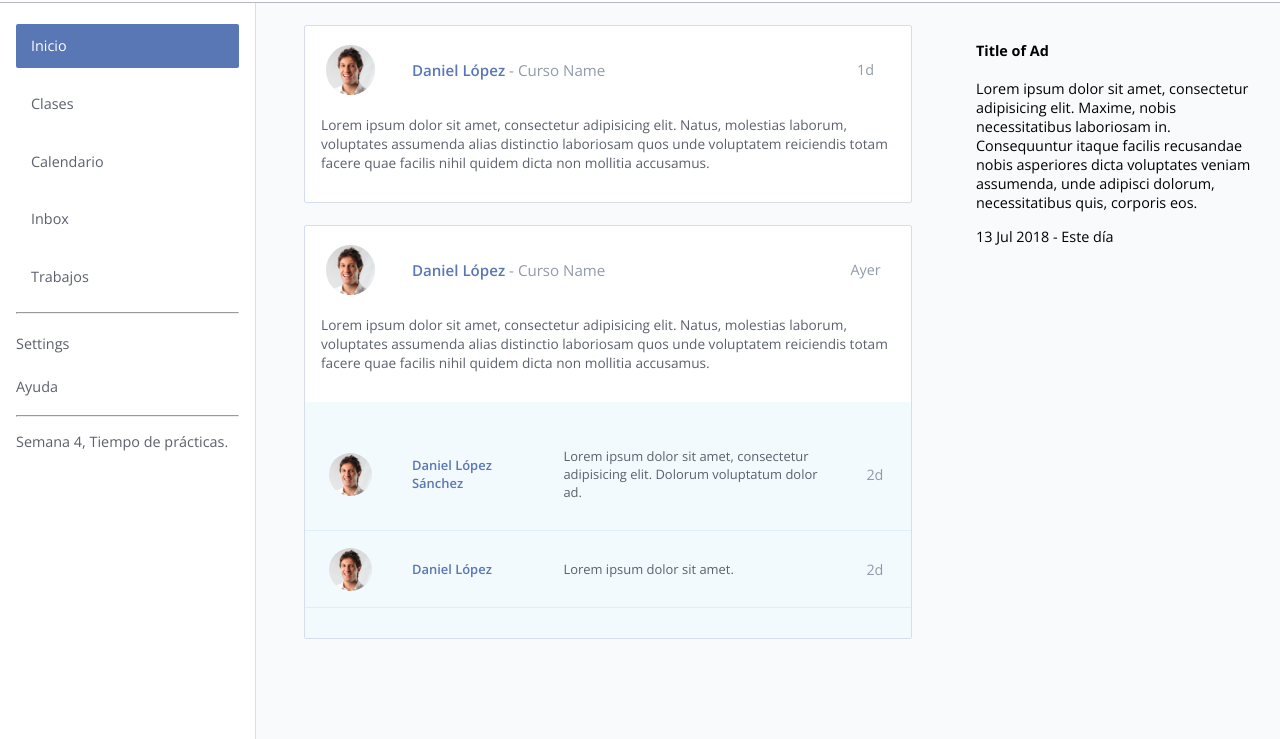
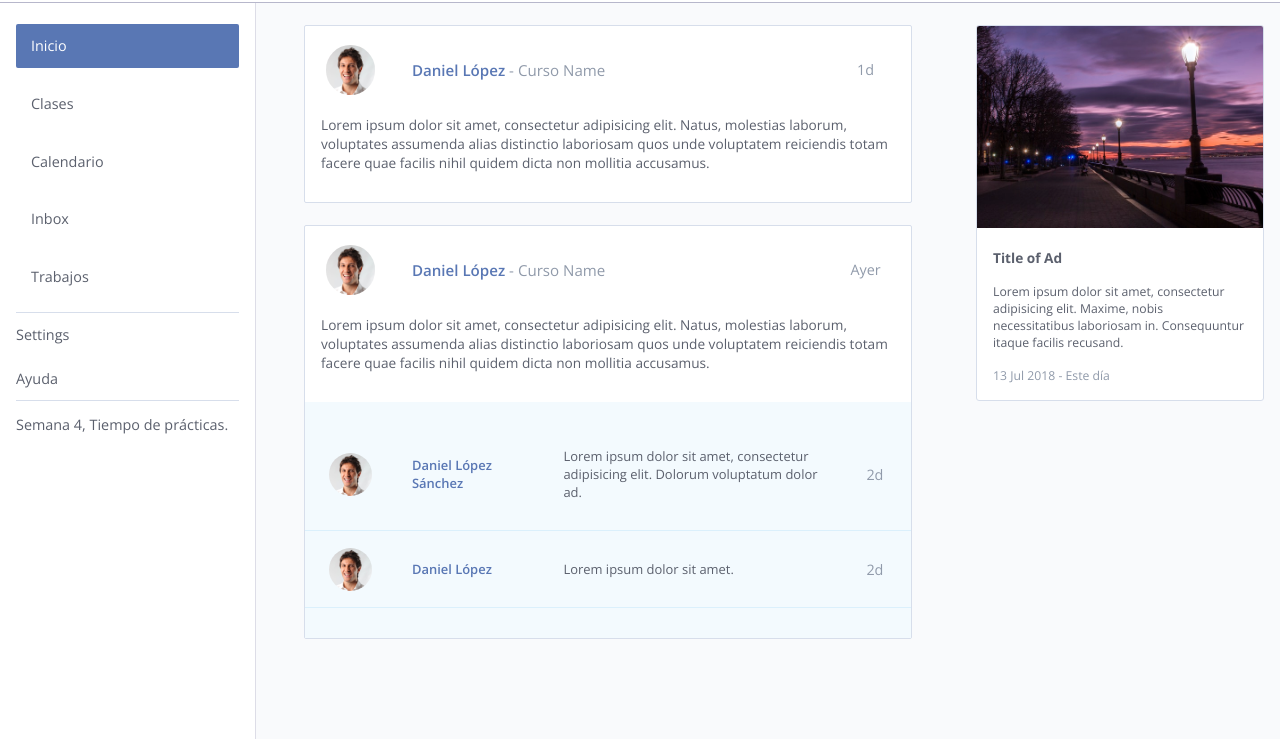
Before and after one commit to dlopez525/easyApp, a plain HTML site: page index.html in a window 1280 px wide. Shown: the part 61-800 px from the top of the page. Drawn offline with nearby package versions, Linux system fonts and the light colour scheme.

Commit message:
Ad listos

```diff
--- a/assets/scss/components/easy/_menubar.scss
+++ b/assets/scss/components/easy/_menubar.scss
@@ -12,10 +12,6 @@
   background: #fff;
   color: $gris3;
   transition: .2s all;
-
-  hr {
-    color: $bg;
-  }
 
   @include to(l) {
     box-shadow: 0px 0px 3px $gris;
@@ -33,6 +29,7 @@
   list-style: none;
   padding: 0;
   margin: 0;
+  border-bottom: 1px solid darken($bg, 10%);
 }
 
 .main-menu {
--- a/assets/scss/components/easy/_sidebar.scss
+++ b/assets/scss/components/easy/_sidebar.scss
@@ -1,3 +1,61 @@
 .sidebar {
   @include edItem(100,100,25);
+
+  padding-top: 1.5em;
 }
+
+.ad {
+  @include edContainer;
+  max-width: 400px;
+  margin-bottom: 1.5em;
+  background: #fff;
+  border: 1px solid darken($bg, 10%);
+  border-radius: 3px;
+  overflow: hidden;
+
+  &__head {
+    @include edItem(100,100,100);
+    @include padding(0);
+  }
+
+  &__body {
+    @include edItem(100,100,100);
+
+    padding-top: $gutter;
+    padding-bottom: $gutter;
+    color: $gris3;
+
+    &__title {
+      font-weight: $semibold;
+      font-size: .95em;
+
+      h4 {
+        margin: 0;
+      }
+    }
+
+    &__content {
+      font-size: .85em;
+      padding-top: $gutter;
+
+      p {
+        margin: 0;
+      }
+    }
+  }
+
+  &__footer {
+    @include edItem(100,100,100);
+
+    &__date {
+      font-weight: $light;
+      color: darken($gris, 5%);
+      font-size: .85em;
+      padding-bottom: $gutter;
+
+      p {
+        margin: 0;
+      }
+    }
+  }
+}
--- a/index.html
+++ b/index.html
@@ -37,12 +37,10 @@
         <li class="main-menu__list"><a href="#" class="main-menu__link">Inbox</a></li>
         <li class="main-menu__list"><a href="#" class="main-menu__link">Trabajos</a></li>
       </ul>
-      <hr>
       <ul class="options-menu">
         <li class="options-menu__list"><a href="#" class="options-menu__link">Settings</a></li>
         <li class="options-menu__list"><a href="#" class="options-menu__link">Ayuda</a></li>
       </ul>
-      <hr>
       <!-- Loader de semanas -->
       <div class="loader-week">
         <p>Semana 4, Tiempo de prácticas.</p>
@@ -88,10 +86,10 @@
     <!-- Sidebar derecho -->
     <aside class="sidebar">
       <div class="ad">
-        <div class="ad__head"><img src="" alt="" class="ad__head__img"></div>
+        <div class="ad__head"><img src="/assets/img/ad.jpeg" alt="Ad" class="ad__head__img"></div>
         <div class="ad__body">
           <div class="ad__body__title"><h4>Title of Ad</h4></div>
-          <div class="ad__body__content"><p>Lorem ipsum dolor sit amet, consectetur adipisicing elit. Maxime, nobis necessitatibus laboriosam in. Consequuntur itaque facilis recusandae nobis asperiores dicta voluptates veniam assumenda, unde adipisci dolorum, necessitatibus quis, corporis eos.</p></div>
+          <div class="ad__body__content"><p>Lorem ipsum dolor sit amet, consectetur adipisicing elit. Maxime, nobis necessitatibus laboriosam in. Consequuntur itaque facilis recusand.</p></div>
         </div>
         <div class="ad__footer">
           <div class="ad__footer__date"><p>13 Jul 2018 - Este día</p></div>
```
Also changed, not shown: assets/css/styles.css, assets/img/ad.jpeg (added).
